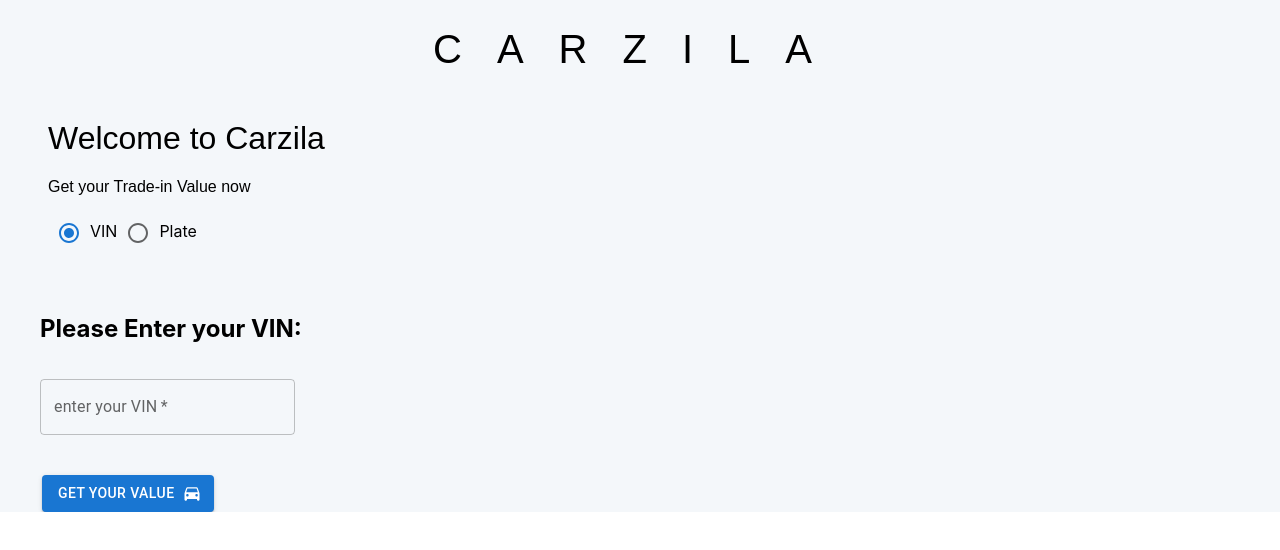
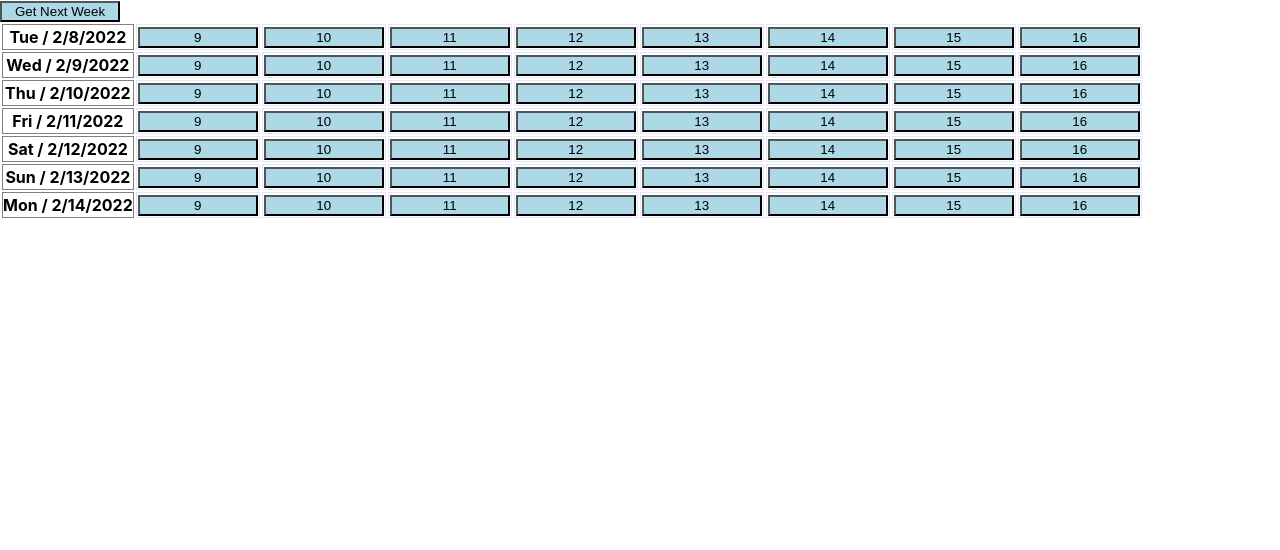
Before and after one commit to mb2003/miladTest, a React (Create React App) app: page / in a window 1280 px wide. Shown: the top 550 px of the page. Built offline with nearby package versions, Linux system fonts and the light colour scheme.

Commit message:
calender enwickelt

```diff
--- a/package.json
+++ b/package.json
@@ -14,6 +14,7 @@
     "@types/node": "^16.11.21",
     "@types/react": "^17.0.38",
     "@types/react-dom": "^17.0.11",
+    "date-fns": "^2.28.0",
     "react": "^17.0.2",
     "react-dom": "^17.0.2",
     "react-scripts": "5.0.0",
--- /dev/null
+++ b/src/Calender.css
@@ -0,0 +1,15 @@
+table tr th{
+    border: grey 1px solid;
+    margin: inherit;
+    padding: inherit;
+}
+
+td{
+    border: lavender 1px solid;
+}
+
+
+button{
+    width: 120px;
+    background-color : lightblue
+}
--- /dev/null
+++ b/src/Calender.tsx
@@ -0,0 +1,149 @@
+import { color } from "@mui/system";
+import {
+    add,
+    addDays,
+    format,
+    getDate,
+    startOfWeek,
+    eachHourOfInterval,
+} from "date-fns";
+import { fi, th, tr } from "date-fns/locale";
+import React, { useEffect, useMemo, useRef, useState } from "react";
+import { ItemDescription } from "semantic-ui-react";
+import "./Calender.css";
+
+enum Week {
+    MONDAY,
+    TUESDAY,
+    WEDNESDAY,
+    THUERSDAY,
+    FRIDAY,
+    SATURDAY,
+    SUNDAY,
+}
+
+const today = new Date();
+const startDay = getDate(today);
+const firstDayOfWeek = today;
+
+function Calender() {
+    const [startOfWeek, setStartOfWeek] = useState(firstDayOfWeek);
+    const [week, setWeek] = useState<Date[]>(
+        getWeekByFirstDayOfWeek(firstDayOfWeek)
+    );
+
+    function getWeekByFirstDayOfWeek(f: Date) {
+        const res: Date[] = [];
+        for (let i = 0; i < 7; i++) {
+            res.push(addDays(f, i));
+        }
+        return res;
+    }
+
+    useEffect(() => {}, [startOfWeek]);
+
+    const getNextWeek = () => {
+        const nextMonday = addDays(week[Week.SUNDAY], 1);
+        setStartOfWeek(nextMonday);
+        setWeek(getWeekByFirstDayOfWeek(nextMonday));
+    };
+
+    const weekDayNames = useMemo(
+        () =>
+            week.map((_, i) => {
+                switch (i) {
+                    case Week.SUNDAY:
+                        return "Sunday";
+                    case Week.MONDAY:
+                        return "Monday";
+                    case Week.TUESDAY:
+                        return "Tuesday";
+                    case Week.WEDNESDAY:
+                        return "Wednesday";
+                    case Week.THUERSDAY:
+                        return "Thursday";
+                    case Week.FRIDAY:
+                        return "Friday";
+                    case Week.SATURDAY:
+                        return "Saturday";
+                }
+            }) as string[],
+        [week]
+    );
+
+    var myJson = [
+        {
+            day: "",
+            date: "",
+            times: [
+                { hour: 9, booked: true },
+                { hour: 10, booked: true },
+                { hour: 11, booked: true },
+                { hour: 12, booked: true },
+            ],
+        },
+    ];
+
+    const overJson = () => {
+        for (let index = 0; index < myJson.length; index++) {
+            let date = week[index].toLocaleDateString();
+            let day = week[index].toDateString().substring(0, 3);
+            myJson[index].date = date;
+            myJson[index].day = day;
+        }
+    };
+
+    interface json {
+        day: string;
+        date: string;
+        times: bookingTime[];
+    }
+    type bookingTime = {
+        hour: number;
+        booked: boolean;
+    };
+    const appointmentData = () => {
+        let times: any[] = [];
+        let tmp: Array<json> = [];
+        for (let index = 0; index < week.length; index++) {
+            let date = week[index].toLocaleDateString();
+            let day = week[index].toDateString().substring(0, 3);
+            for (let i = 0; i < 8; i++) {
+                let hour = i;
+                times[i] = { hour: hour + 9, booked: true };
+            }
+            tmp.push({ date, day, times });
+        }
+        return tmp;
+    };
+    appointmentData();
+
+    return (
+        <div className="calender">
+            <button onClick={getNextWeek}>Get Next Week</button>
+
+            <table>
+                {appointmentData().map((v) => (
+                    <>
+                        <tr>
+                            {" "}
+                            <th>
+                                {v.day} / {v.date}
+                            </th>
+                            {v.times.map((a) => (
+                                <td>
+                                    <button value={v.date + "--" + a.hour}>
+                                        {" "}
+                                        {a.hour}{" "}
+                                    </button>{" "}
+                                </td>
+                            ))}
+                        </tr>
+                    </>
+                ))}
+            </table>
+        </div>
+    );
+}
+
+export default Calender;
--- a/src/VehicleValueForm.tsx
+++ b/src/VehicleValueForm.tsx
@@ -10,25 +10,24 @@
 import RadioGroup, { useRadioGroup } from "@mui/material/RadioGroup";
 import FormControlLabel, {
     FormControlLabelProps,
-} from '@mui/material/FormControlLabel';
-import Radio from '@mui/material/Radio';
+} from "@mui/material/FormControlLabel";
+import Radio from "@mui/material/Radio";
 
 function VehicleValueForm() {
-  const [selectedValue, setSelectedValue] = useState('VIN');
+    const [selectedValue, setSelectedValue] = useState("VIN");
     const [getValueOption, setGetValueOption] = useState(true);
 
     const handleChange = (event: React.ChangeEvent<HTMLInputElement>) => {
         setSelectedValue(event.target.value);
-    if (selectedValue ==='Plate') {
-      setGetValueOption(true)
+        if (selectedValue === "Plate") {
+            setGetValueOption(true);
+        } else {
+            setGetValueOption(false);
         }
-    else{
-      setGetValueOption(false)
-    }
-
     };
     return (
-    <div className="box" style={{width: '100%'}}>
+        <div className="box" style={{ width: "100%" }}>
+            <form onSubmit={e => e.preventDefault}>
                 <Box sx={{ flexGrow: 1 }}>
                     <Grid container>
                         <Grid xs={12}>
@@ -36,28 +35,30 @@
                         </Grid>
                         <Grid xs={12}>
                             <h1 className="welcometext">Welcome to Carzila</h1>
-            <p className="welcometext">Get your Trade-in Value now</p>
+                            <p className="welcometext">
+                                Get your Trade-in Value now
+                            </p>
                         </Grid>
 
                         <Grid xs={12} ml={6}>
-
                             <Radio
-        checked={selectedValue === 'VIN'}
+                                checked={selectedValue === "VIN"}
                                 onChange={handleChange}
                                 value="VIN"
                                 name="radio-buttons"
-        inputProps={{ 'aria-label': 'VIN' }}
-      />VIN
+                                inputProps={{ "aria-label": "VIN" }}
+                            />
+                            VIN
                             <Radio
-        checked={selectedValue === 'Plate'}
+                                checked={selectedValue === "Plate"}
                                 onChange={handleChange}
                                 value="Plate"
                                 name="radio-buttons"
-        inputProps={{ 'aria-label': 'Plate' }}
-      />Plate
+                                inputProps={{ "aria-label": "Plate" }}
+                            />
+                            Plate
                         </Grid>
-          {getValueOption ? <VIN_Form/> : <LicensePlateForm/>}
-
+                        {getValueOption ? <VIN_Form /> : <LicensePlateForm />}
                     </Grid>
 
                     <Grid item xs={10}>
@@ -65,14 +66,14 @@
                             variant="contained"
                             endIcon={<DriveEtaIcon />}
                             className="getValueButton"
-              style={{ marginLeft: '3em'}}
+                            style={{ marginLeft: "3em" }}
                         >
                             Get your Value
                         </Button>
                     </Grid>
                     <Grid item xs={1} md={4}></Grid>
-
                 </Box>
+            </form>
         </div>
     );
 }
--- a/src/index.tsx
+++ b/src/index.tsx
@@ -1,12 +1,12 @@
 import React from 'react';
 import ReactDOM from 'react-dom';
 import './index.css';
-import VehicleValueForm from './VehicleValueForm';
+import Calender from './Calender';
 import reportWebVitals from './reportWebVitals';
 
 ReactDOM.render(
   <React.StrictMode>
-    <VehicleValueForm />
+    <Calender />
   </React.StrictMode>,
   document.getElementById('root')
 );
```
Also changed, not shown: 1 other file (tests, documents, lock files or other folders). Lines whose indentation alone changed are shown as unchanged.
